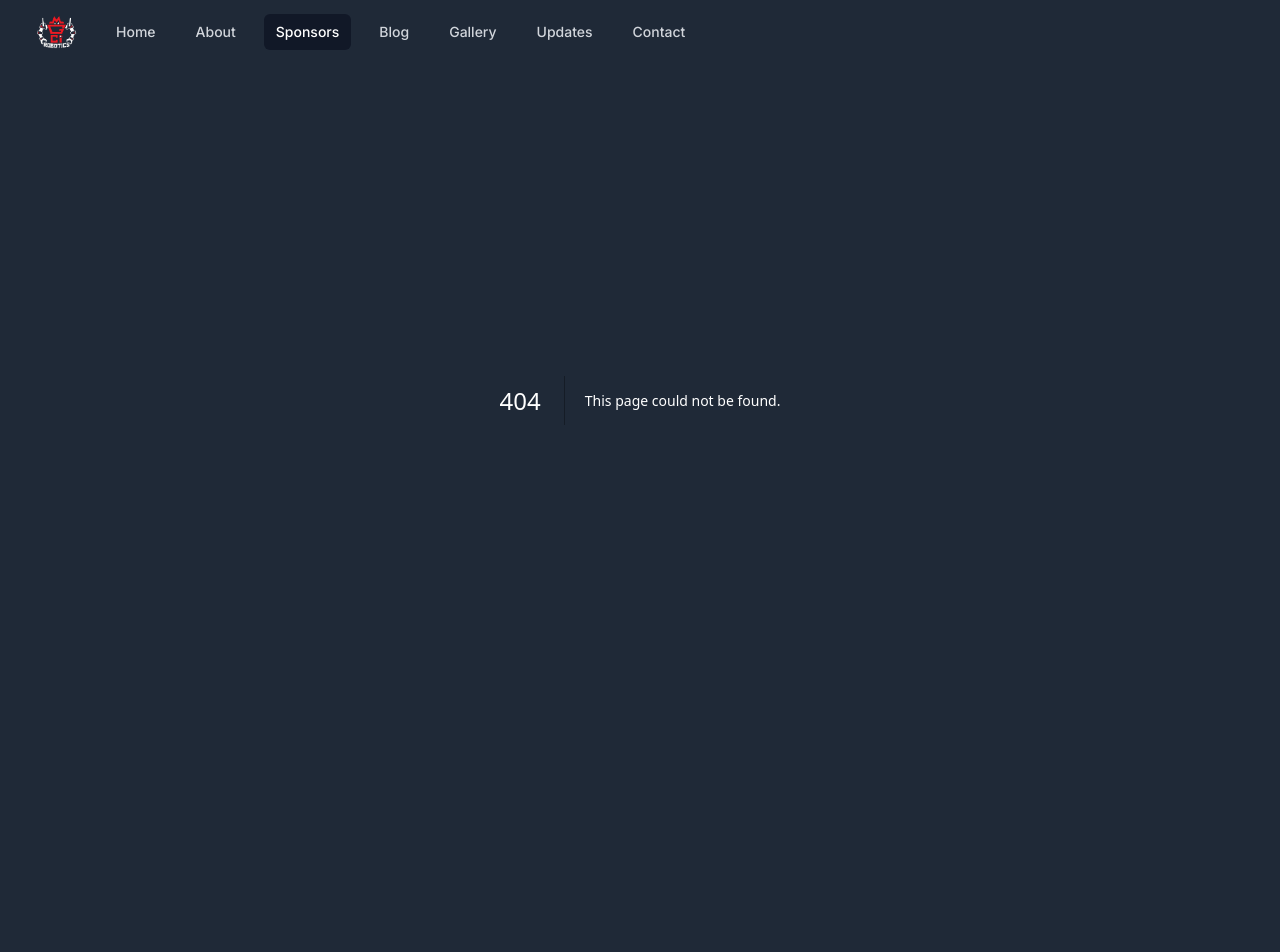
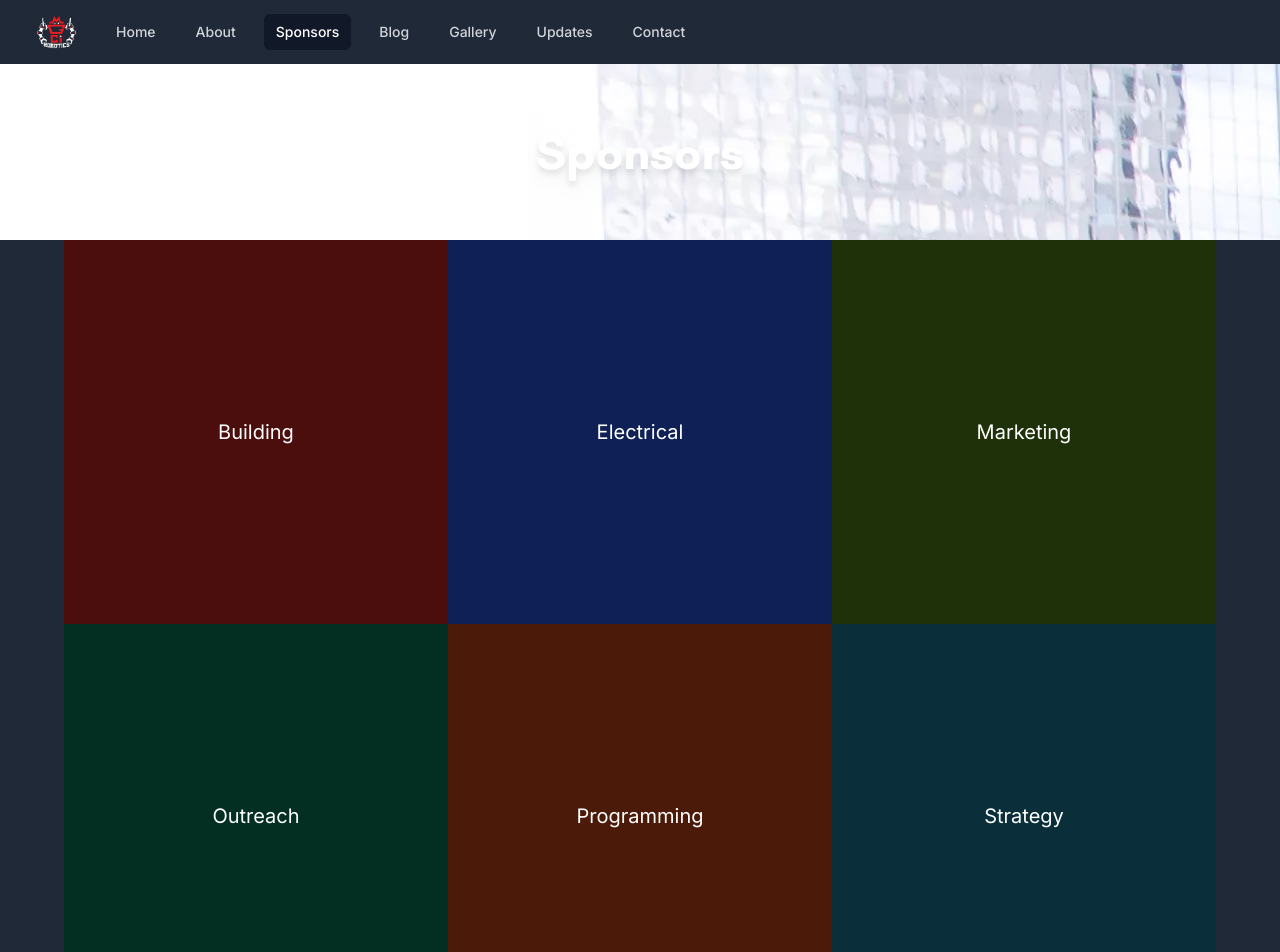
Before and after one commit to roboticsmgci/audeamus-website, a Next.js app: page /sponsors in a window 1280 px wide. Before the commit this address had no page. Shown: the top 952 px of the page. Before the commit the page ends 800 px from the top, so only its background shows below. Built offline with nearby package versions, Linux system fonts and the light colour scheme.

Commit message:
Added title font

```diff
--- a/app/globals.css
+++ b/app/globals.css
@@ -1,3 +1,8 @@
 @tailwind base;
 @tailwind components;
 @tailwind utilities;
+
+@font-face {
+    font-family: "GlacialIndifference-Bold";
+    src: url("../public/GlacialIndifference-Bold.otf");
+}
--- /dev/null
+++ b/app/sponsors/page.tsx
@@ -0,0 +1,35 @@
+import classNames from 'classnames';
+import Link from 'next/link';
+
+// background images instead of colors might look better
+const subteams = [
+  { name: 'Building', backgroundColor: 'bg-red-800', color: '' },
+  { name: 'Electrical', backgroundColor: 'bg-blue-800', color: '' },
+  { name: 'Marketing', backgroundColor: 'bg-lime-800', color: '' },
+  { name: 'Outreach', backgroundColor: 'bg-emerald-800', color: '' },
+  { name: 'Programming', backgroundColor: 'bg-orange-800', color: '' },
+  { name: 'Strategy', backgroundColor: 'bg-cyan-800', color: '' },
+];
+
+export default async function Sponsors() {
+  return (
+    <div className="mt-16">
+      <div className="bg-[url('/team.webp')] p-16">
+      <h1 className="font-glacialindifferencebold text-5xl text-white text-center drop-shadow-lg">Sponsors</h1>
+      </div>
+      <div className="flex flex-wrap justify-center text-white w-full">
+        {subteams.map((subteam, i) => (
+          <Link
+            href={`/updates/${subteam.name.toLowerCase()}`}
+            key={i}
+            className={classNames('h-96 w-96', subteam.backgroundColor, subteam.color)}
+          >
+            <div className="w-full h-full flex items-center justify-center bg-black bg-opacity-50 hover:bg-opacity-0">
+              <h1 className="text-xl text-white">{subteam.name}</h1>
+            </div>
+          </Link>
+        ))}
+      </div>
+    </div>
+  );
+}
--- a/tailwind.config.js
+++ b/tailwind.config.js
@@ -10,6 +10,9 @@ module.exports = {
       backgroundImage: {
         'team-photo': 'linear-gradient(rgba(31, 41, 55, 0.6), rgba(31, 41, 55, 1)), url("/team.webp")',
       },
+      fontFamily: {
+        glacialindifferencebold: ["GlacialIndifference-Bold", "sans-serif"]
+      },
     },
     minHeight: {
       xl: '36rem',
```
Also changed, not shown: public/GlacialIndifference-Bold.otf (added), 1 other file (tests, documents, lock files or other folders).
